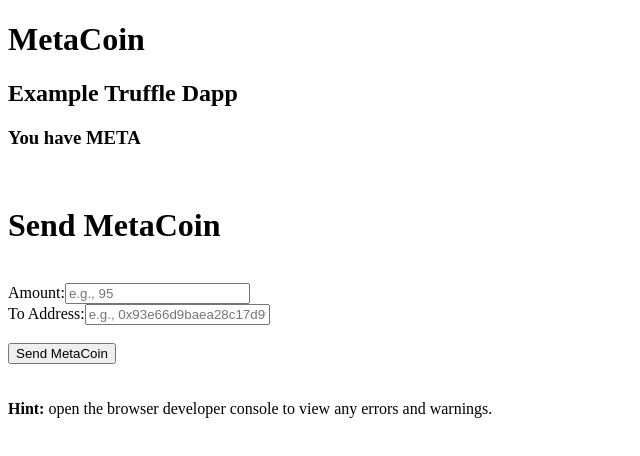
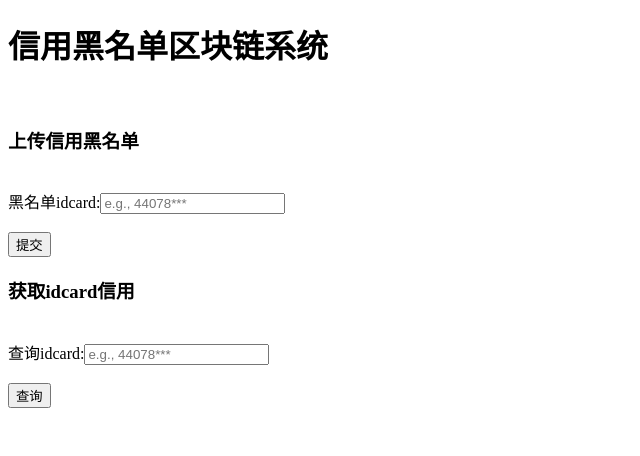
Before and after one commit to kaolalicai/blockchain-hackathon, a website: page app/index.html in a window 1280 px wide. Shown: the whole page, without its empty margins (0-640 px from the left). Drawn offline with Linux system fonts and the light colour scheme; files whose address does not match are found by name.

Commit message:
update appjs and index.html

```diff
--- a/app/index.html
+++ b/app/index.html
@@ -6,18 +6,23 @@
   <script src="./app.js"></script>
 </head>
 <body>
-  <h1>MetaCoin</h1>
-  <h2>Example Truffle Dapp</h2>
-  <h3>You have <span class="black"><span id="balance"></span> META</span></h3>
+  <h1>信用黑名单区块链系统</h1>
+  <!-- <h2>Example Truffle Dapp</h2> -->
+  <!-- <h3>You have <span class="black"><span id="balance"></span> META</span></h3> -->
 
   <br>
-  <h1>Send MetaCoin</h1>
-  <br><label for="amount">Amount:</label><input type="text" id="amount" placeholder="e.g., 95"></input>
-  <br><label for="receiver">To Address:</label><input type="text" id="receiver" placeholder="e.g., 0x93e66d9baea28c17d9fc393b53e3fbdd76899dae"></input>
-  <br><br><button id="send" onclick="App.sendCoin()">Send MetaCoin</button>
+  <h3>上传信用黑名单</h3>
+  <br><label for="amount">黑名单idcard:</label><input type="text" id="amount" placeholder="e.g., 44078***"></input>
+  <br><br><button id="send" onclick="App.md5Test()">提交</button>
+
+  <h3>获取idcard信用</h3>
+  <br><label for="amount">查询idcard:</label><input type="text" id="amount" placeholder="e.g., 44078***"></input>
+
+  <!-- <br><label for="receiver">To Address:</label><input type="text" id="receiver" placeholder="e.g., 0x93e66d9baea28c17d9fc393b53e3fbdd76899dae"></input> -->
+  <br><br><button id="send" onclick="App.md5Test()">查询</button>
   <br><br>
-  <span id="status"></span>
+  <!-- <span id="status"></span> -->
   <br>
-  <span class="hint"><strong>Hint:</strong> open the browser developer console to view any errors and warnings.</span>
+  <!-- <span class="hint"><strong>Hint:</strong> open the browser developer console to view any errors and warnings.</span> -->
 </body>
 </html>
--- a/app/javascripts/app.js
+++ b/app/javascripts/app.js
@@ -4,7 +4,8 @@
 // Import libraries we need.
 import { default as Web3 } from 'web3';
 import { default as contract } from 'truffle-contract'
-
+const md5 = require('md5')
+// import {default as MD5} from 'md5.js'
 // Import our contract artifacts and turn them into usable abstractions.
 import metacoin_artifacts from '../../build/contracts/MetaCoin.json'
 
@@ -83,6 +84,11 @@
             console.log(e);
             self.setStatus("Error sending coin; see log.");
         });
+    },
+    md5Test: function() {
+      console.log('123')
+      var temp = md5('123')
+      console.log(temp)
     }
 };
 
@@ -93,7 +99,7 @@
             // Use Mist/MetaMask's provider
         window.web3 = new Web3(web3.currentProvider);
     } else {
-        console.warn("No web3 detected. Falling back to http://127.0.0.1:9545. You should remove this fallback when you deploy live, as it's inherently insecure. Consider switching to Metamask for development. More info here: http://truffleframework.com/tutorials/truffle-and-metamask");
+        console.warn("No web3 detected. Falling back to http://127.0.0.1:8545. You should remove this fallback when you deploy live, as it's inherently insecure. Consider switching to Metamask for development. More info here: http://truffleframework.com/tutorials/truffle-and-metamask");
         // fallback - use your fallback strategy (local node / hosted node + in-dapp id mgmt / fail)
         window.web3 = new Web3(new Web3.providers.HttpProvider("http://127.0.0.1:8545"));
     }
--- a/package.json
+++ b/package.json
@@ -33,5 +33,8 @@
     "web3": "^0.20.0",
     "webpack": "^2.2.1",
     "webpack-dev-server": "^2.3.0"
+  },
+  "dependencies": {
+    "md5": "^2.2.1"
   }
 }
```
Also changed, not shown: 1 other file.
